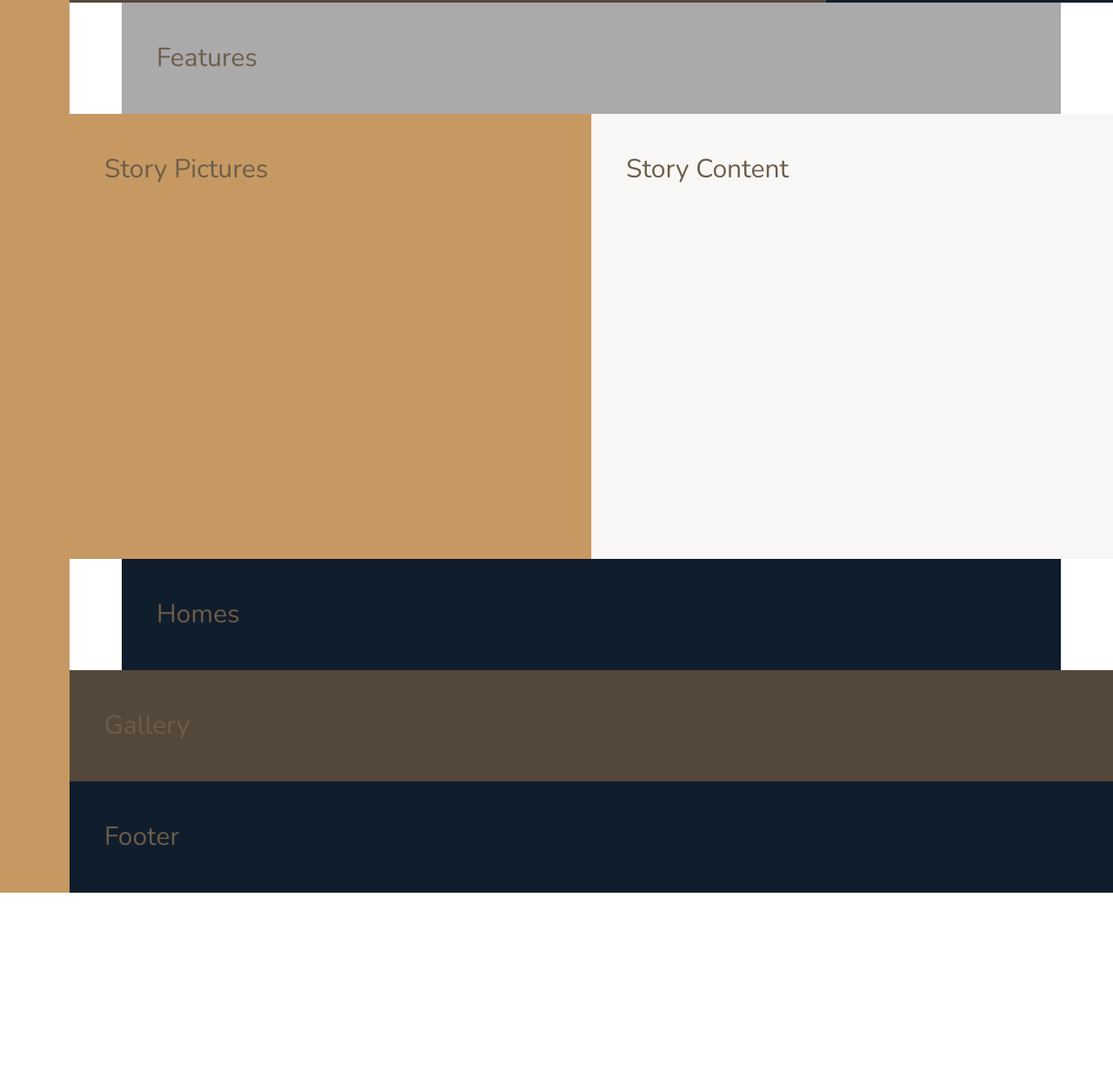
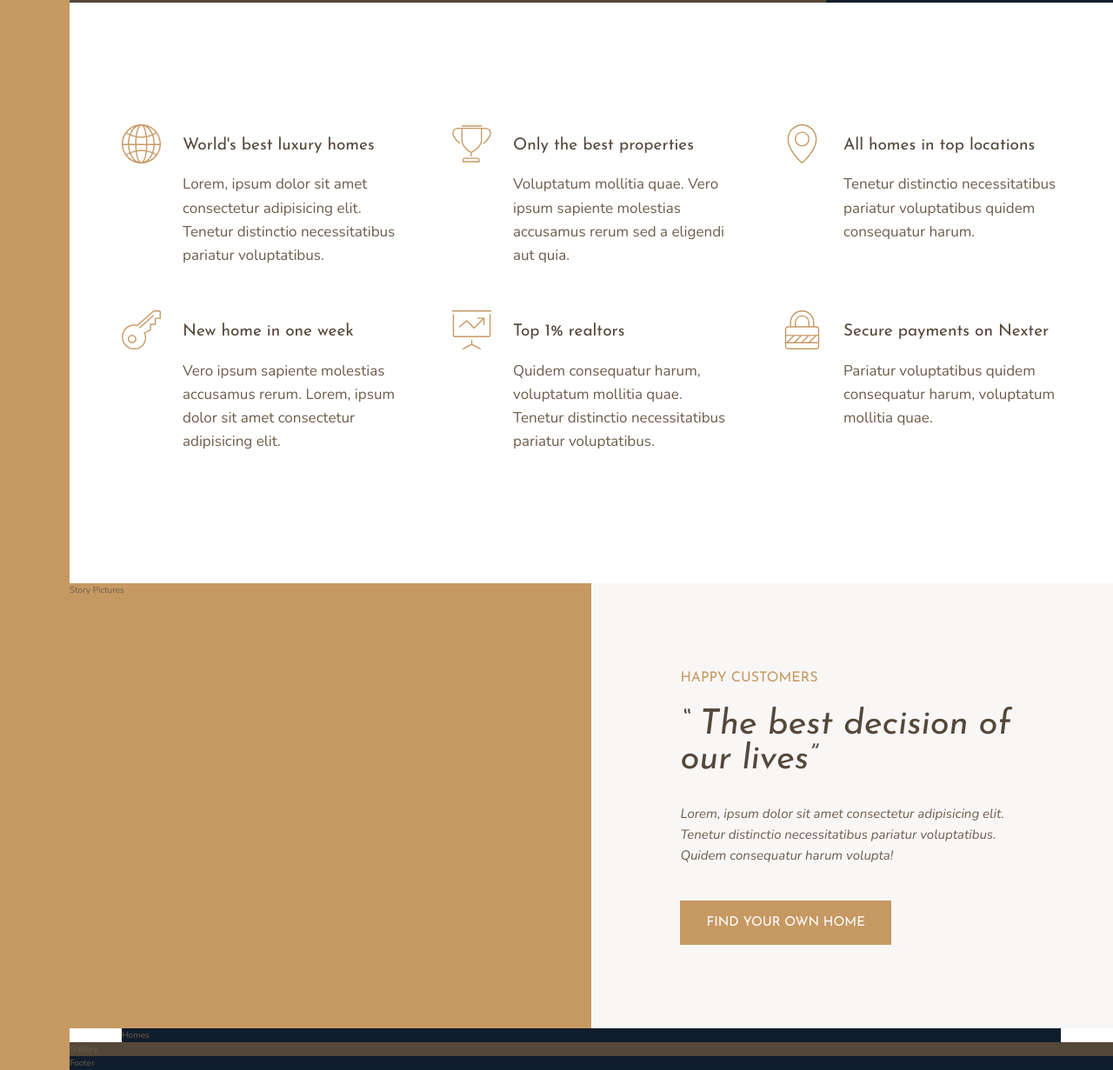
Before and after one commit to Miravicson/nexter, a website: page index.html in a window 1280 px wide. Shown: the part 637-1868 px from the top of the page at 87% size. Before the commit the page ends 1664 px from the top, so only its background shows below. Drawn offline with nearby package versions, Linux system fonts and the light colour scheme.

Commit message:
finished working on the stories section

```diff
--- a/index.html
+++ b/index.html
@@ -20,10 +20,65 @@
     <header class="header">Header</header>
     <div class="realtors">Top 3 realtors</div>
     <section class="features">
-        Features
+        <div class="feature">
+            <svg class="feature__icon">
+                <use xlink:href="img/sprite.svg#icon-global"></use>
+            </svg>
+            <h4 class="heading-4 heading-4--dark">World's best luxury homes</h4>
+            <p class="feature__text">Lorem, ipsum dolor sit amet consectetur adipisicing elit. Tenetur distinctio
+                necessitatibus pariatur voluptatibus.</p>
+        </div>
+        <div class="feature">
+            <svg class="feature__icon">
+                <use xlink:href="img/sprite.svg#icon-trophy"></use>
+            </svg>
+            <h4 class="heading-4 heading-4--dark">Only the best properties</h4>
+            <p class="feature__text">Voluptatum mollitia quae. Vero ipsum sapiente molestias accusamus rerum sed a
+                eligendi aut quia.</p>
+        </div>
+        <div class="feature">
+            <svg class="feature__icon">
+                <use xlink:href="img/sprite.svg#icon-map-pin"></use>
+            </svg>
+            <h4 class="heading-4 heading-4--dark">All homes in top locations</h4>
+            <p class="feature__text">Tenetur distinctio necessitatibus pariatur voluptatibus quidem consequatur harum.
+            </p>
+        </div>
+        <div class="feature">
+            <svg class="feature__icon">
+                <use xlink:href="img/sprite.svg#icon-key"></use>
+            </svg>
+            <h4 class="heading-4 heading-4--dark">New home in one week</h4>
+            <p class="feature__text">Vero ipsum sapiente molestias accusamus rerum. Lorem, ipsum dolor sit amet
+                consectetur adipisicing elit.</p>
+        </div>
+        <div class="feature">
+            <svg class="feature__icon">
+                <use xlink:href="img/sprite.svg#icon-presentation"></use>
+            </svg>
+            <h4 class="heading-4 heading-4--dark">Top 1% realtors</h4>
+            <p class="feature__text">Quidem consequatur harum, voluptatum mollitia quae. Tenetur distinctio
+                necessitatibus pariatur voluptatibus.
+            </p>
+        </div>
+        <div class="feature">
+            <svg class="feature__icon">
+                <use xlink:href="img/sprite.svg#icon-lock"></use>
+            </svg>
+            <h4 class="heading-4 heading-4--dark">Secure payments on Nexter</h4>
+            <p class="feature__text">Pariatur voluptatibus quidem consequatur harum, voluptatum mollitia quae.
+            </p>
+        </div>
+
     </section>
     <div class="story__pictures">Story Pictures</div>
-    <div class="story__content">Story Content</div>
+    <div class="story__content">
+        <h3 class="heading-3 mb-sm">Happy Customers</h3>
+        <h2 class="heading-2 heading-2--dark mb-md">&ldquo; The best decision of our lives&rdquo;</h2>
+        <p class="story__text">Lorem, ipsum dolor sit amet consectetur adipisicing elit. Tenetur distinctio
+            necessitatibus pariatur voluptatibus. Quidem consequatur harum volupta!</p>
+            <button class="btn">Find your own home</button>
+    </div>
     <section class="homes">Homes</section>
     <section class="gallery">
         Gallery
--- a/sass/_base.scss
+++ b/sass/_base.scss
@@ -41,8 +41,4 @@ body {
   grid-template-rows: 80vh min-content 40vw repeat(3, min-content);
   grid-template-columns: [sidebar-start] 8rem [sidebar-end full-start] minmax(6rem, 1fr) [center-start] repeat(8, [col-start] minmax(min-content, 14rem) [col-end]) [center-end] minmax(6rem, 1fr) [full-end];
 
-  &>* {
-    padding: 40px;
-    font-size: 3rem;
-  }
 }
--- a/sass/_features.scss
+++ b/sass/_features.scss
@@ -1,4 +1,30 @@
 .features {
-  background-color: $color-grey-light-2;
   grid-column: center-start / center-end;
+
+  margin: 15rem 0;
+  display: grid;
+  // grid-template-columns: repeat(3, 1fr);
+  grid-template-columns: repeat(auto-fit, minmax(25rem, 1fr));
+  grid-gap: 6rem;
+  align-items: start;
 }
+
+.feature {
+
+  display: grid;
+  grid-template-columns: min-content 1fr;
+  grid-row-gap: 1.5rem;
+  grid-column-gap: 2.5rem;
+
+  &__icon {
+    fill: $color-primary;
+    width: 4.5rem;
+    height: 4.5rem;
+    grid-row: 1 / span 2;
+    transform: translateY(-1rem);
+  }
+
+  &__text {
+    font-size: 1.7rem;
+  }
+}
--- a/sass/_story.scss
+++ b/sass/_story.scss
@@ -9,5 +9,23 @@
     background-color: $color-grey-light-1;
   grid-column: col-start 5 / full-end;
 
+  padding: 6rem 8vw;
+// with flex-box
+
+  // display: flex;
+  // flex-direction: column;
+  // justify-content: center;
+  // align-items: flex-start;
+
+  display: grid;
+  align-content: center;
+  justify-items: start;
+
+  }
+
+  &__text {
+    font-size: 1.5rem;
+    font-style: italic;
+    margin-bottom: 4rem;
   }
 }
--- a/sass/_typography.scss
+++ b/sass/_typography.scss
@@ -0,0 +1,67 @@
+%heading {
+  font-family: $font-display;
+  font-weight: 400;
+}
+
+.heading-1 {
+  @extend %heading;
+}
+
+.heading-2 {
+  @extend %heading;
+  font-size: 4rem;
+  font-style: italic;
+  line-height: 1;
+
+  &--light {
+    color: $color-grey-light-1
+  }
+
+  &--dark {
+    color: $color-grey-dark-1
+  }
+}
+
+.heading-3 {
+  @extend %heading;
+  font-size: 1.6rem;
+  color: $color-primary;
+  text-transform: uppercase;
+}
+
+.heading-4 {
+  @extend %heading;
+  font-size: 1.9rem;
+
+  &--light {
+    color: $color-grey-light-1
+  }
+
+  &--dark {
+    color: $color-grey-dark-1
+  }
+}
+
+.btn {
+  background-color: $color-primary;
+  color: #fff;
+  border: none;
+  border-radius: 0;
+  font-family: $font-display;
+  font-size: 1.5rem;
+  text-transform: uppercase;
+  padding: 1.8rem 3rem;
+  cursor: pointer;
+  transition: all 0.2s;
+  line-height: 1;
+
+  &:hover {
+    background-color: $color-primary-dark;
+
+  }
+}
+
+.mb-sm { margin-bottom: 2rem;}
+.mb-md { margin-bottom: 3rem;}
+.mb-lg { margin-bottom: 4rem;}
+.mb-hg { margin-bottom: 8rem;}
```
Also changed, not shown: css/style.css.
